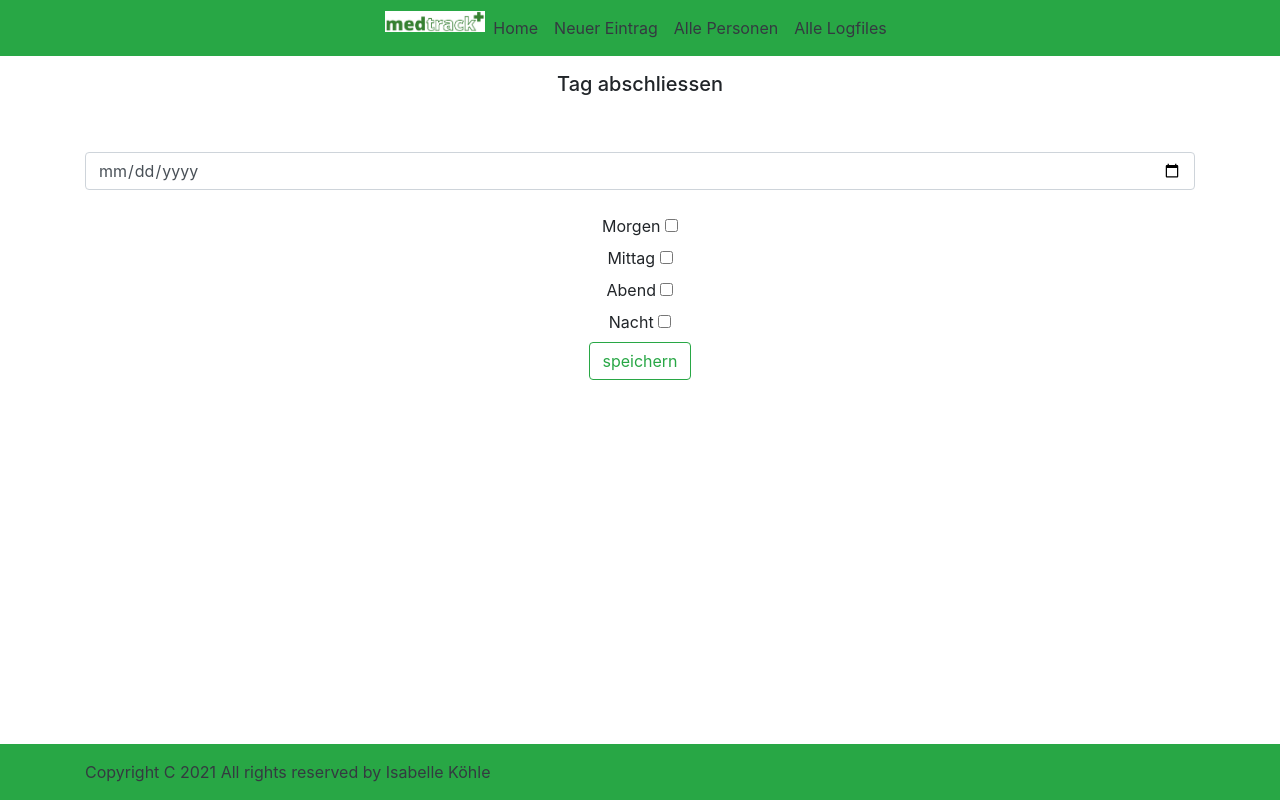
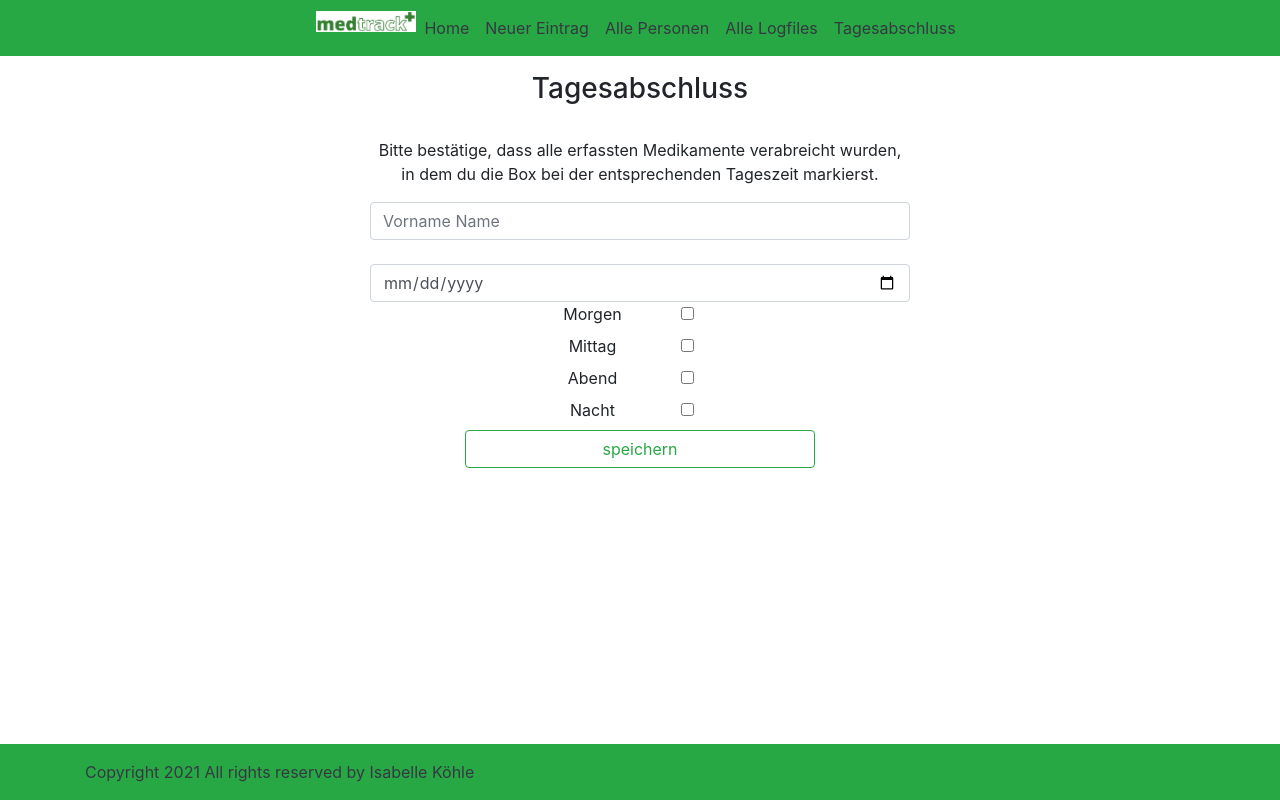
Before and after one commit to Isabelle434/PROG2.0, a Flask app: page /abschluss in a window 1280 px wide. Run offline with Flask 2, Linux system fonts and the light colour scheme; some libraries are stand-ins or nearby versions.

Commit message:
adding templates

```diff
--- a/medtrack/templates/abschluss.html
+++ b/medtrack/templates/abschluss.html
@@ -1,25 +1,44 @@
 {% include "header.html" %}
 <br><br><br>
     <div class="container text-center">
-        <h5>Tag abschliessen</h5><br><br>
+        <div class="row">
+            <div class="col-3"></div>
+            <div class="col-6">
+                <h3>Tagesabschluss</h3><br>
+                <p>Bitte bestätige, dass alle erfassten Medikamente verabreicht wurden, in dem du die Box bei der entsprechenden Tageszeit markierst.</p>
+                    <form method="POST">
+                        <input type="text" class="form-control" name="person" placeholder="Vorname Name"><br>
+                        <input type="date" class="form-control" name="datum" placeholder="Datum">
+                        </div>
+                        <div class="col-5"></div>
+                        <div class="col-1"><label for="morgenid">Morgen</label></div>
+                        <div class="col-1"><input type="checkbox" name="morgen" id="morgenid" value="Ja"></div>
+                        <div class="col-5"></div>
+                        <div class="col-5"></div>
+                        <div class="col-1"><label for="mittagid">Mittag</label></div>
+                        <div class="col-1"><input type="checkbox" name="mittag" id="mittagid" value="Ja"></div>
+                        <div class="col-5"></div>
+                        <div class="col-5"></div>
+                        <div class="col-1"><label for="abendid">Abend</label></div>
+                        <div class="col-1"><input type="checkbox" name="abend" id="abendid" value="Ja"></div>
+                        <div class="col-5"></div>
+                        <div class="col-5"></div>
+                        <div class="col-1"><label for="nachtid">Nacht</label></div>
+                        <div class="col-1"><input type="checkbox" name="nacht" id="nachtid" value="Ja"></div>
+                        <div class="col-5"></div>
 
-        <form method="POST">
+
+                        <div class="col-4"></div>
+                        <div class="col-4">
+                            <button type="submit" class="btn btn-outline-success btn-block">speichern</button>
+                    </form>
             <!--<input type="text" class="form-control" name="person" placeholder="Vorname Name"><br>-->
-            <input type="date" class="form-control" name="datum" placeholder="Datum"><br>
-            <label for="morgenid">Morgen</label>
-            <input type="checkbox" name="morgen" id="morgenid" value="Ja"><br>
-            <label for="mittagid">Mittag</label>
-            <input type="checkbox" name="mittag" id="mittagid" value="Ja"><br>
-            <label for="abendid">Abend</label>
-            <input type="checkbox" name="abend" id="abendid" value="Ja"><br>
-            <label for="nachtid">Nacht</label>
-            <input type="checkbox" name="nacht" id="nachtid" value="Ja"><br>
-            <button type="submit" class="btn btn-outline-success">speichern</button>
-        </form>
-        <br><h6>{{ tagesabschluss }}</h6>
+                <br><h6>{{ tagesabschluss }}</h6>
+
+        </div>
+    </div>
     </div>
 
 
 
-
 {% include "footer.html" %}
--- a/medtrack/templates/footer.html
+++ b/medtrack/templates/footer.html
@@ -2,7 +2,7 @@
 <br><br><br><br><br>
 <footer class="footer fixed-bottom py-3 bg-success">
       <div class="container">
-        <span class="text-dark">Copyright C 2021 All rights reserved by Isabelle Köhle </span>
+        <span class="text-dark">Copyright 2021 All rights reserved by Isabelle Köhle </span>
       </div>
 </footer>
 
--- a/medtrack/templates/header.html
+++ b/medtrack/templates/header.html
@@ -17,16 +17,19 @@
                 <img src="{{url_for('static', filename='Logo.jpg')}}" width="100" >
             </li>
           <li class="nav-item">
-            <a class="nav-link text-dark" href="{{ url_for('suche') }}">Home</a>
+                <a class="nav-link text-dark" href="{{ url_for('suche') }}">Home</a>
           </li>
           <li class="nav-item">
-            <a class="nav-link text-dark" href="{{ url_for('neuereintrag') }}">Neuer Eintrag</a>
+                <a class="nav-link text-dark" href="{{ url_for('neuereintrag') }}">Neuer Eintrag</a>
           </li>
           <li class="nav-item">
-            <a class="nav-link text-dark" href="{{ url_for('allepersonen')}}">Alle Personen</a>
+                <a class="nav-link text-dark" href="{{ url_for('allepersonen')}}">Alle Personen</a>
           </li>
           <li class="nav-item">
-            <a class="nav-link text-dark" href="{{ url_for('allelogs')}}">Alle Logfiles</a>
+                <a class="nav-link text-dark" href="{{ url_for('allelogs')}}">Alle Logfiles</a>
+          </li>
+            <li class="nav-item">
+                <a class="nav-link text-dark" href="{{ url_for('abschluss')}}">Tagesabschluss</a>
           </li>
         </ul>
       </div>
--- a/medtrack/templates/neuereintrag.html
+++ b/medtrack/templates/neuereintrag.html
@@ -10,8 +10,8 @@
                  <h5>Personalien</h5><br>
                 <input type="text" class="form-control" name="vorname" placeholder="Vorname"><br>
                 <input type="text" class="form-control" name="name" placeholder="Nachname"><br>
-                <!--Hier müsste noch ein Label Geburtstag hin, das sieht man nicht, weil placeholder nicht wirkt bei Date-->
-                <input type="date" class="form-control" name="geburtstag" placeholder="Geburtsdatum"><br>
+                <label>Geburtsdatum</label>
+                <input type="date" class="form-control" name="geburtstag"><br>
             </div>
             <div class="col-6">
                 <h5>Benötigte Medikamente</h5><br>
@@ -28,6 +28,7 @@
             </form>
         </div>
     </div>
+    </div>
 
 
 {% include "footer.html" %}
```
Also changed, not shown: medtrack/templates/index.html (+3 -8 lines), medtrack/templates/logfile.html (+25 -8 lines), medtrack/templates/logfiles.html (+30 -3 lines), medtrack/templates/personen.html (+2 -7 lines).
